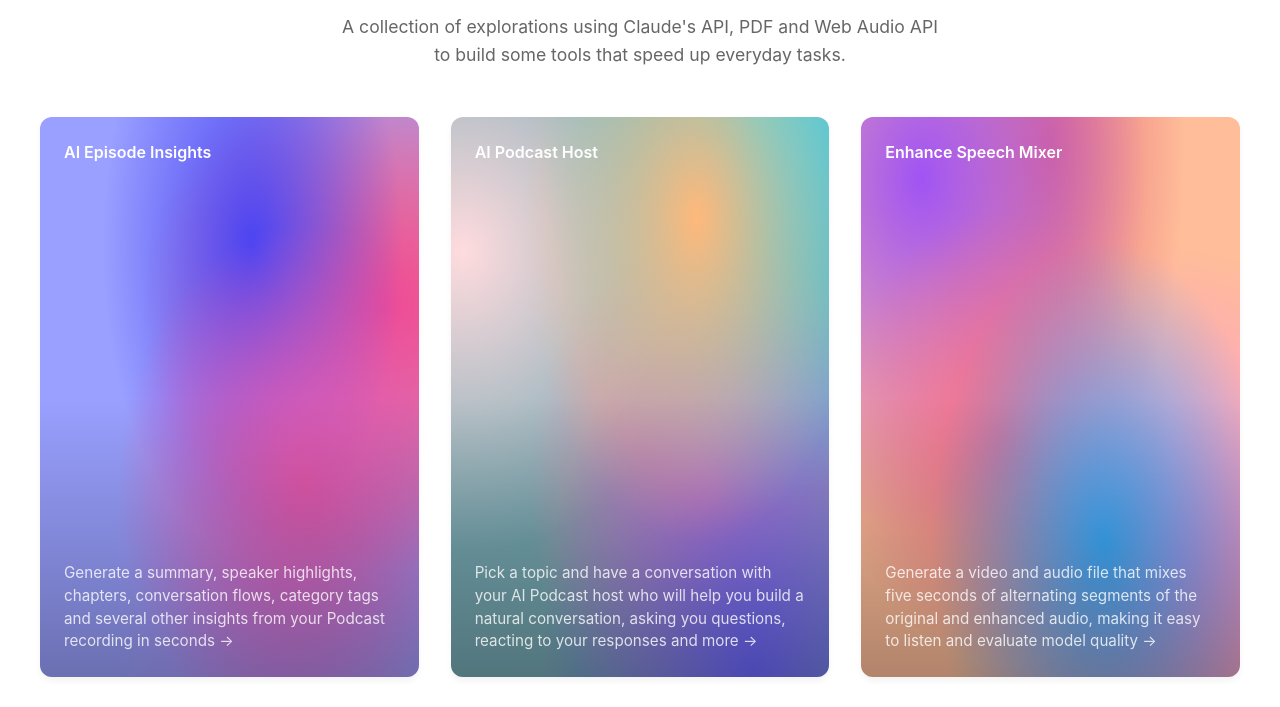
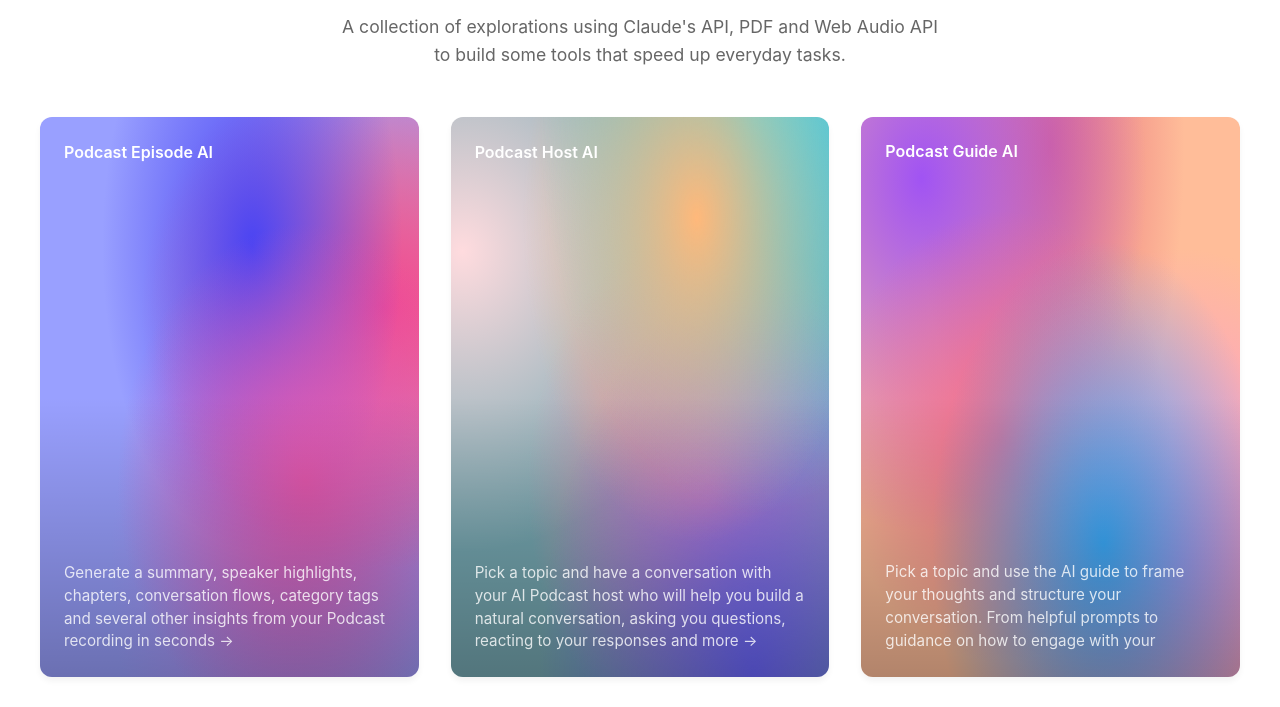
Before and after one commit to jonathanpimento/claude-experiments, a plain HTML site: page index.html in a window 1280 px wide. Shown: the part 84-791 px from the top of the page. Drawn offline with Linux system fonts and the light colour scheme.

Commit message:
New AI feature

```diff
--- a/index.html
+++ b/index.html
@@ -199,6 +199,7 @@
             background: linear-gradient(to top, rgba(0, 0, 0, 0.3), transparent);
             pointer-events: none;
         }
+
     </style>
 </head>
 
@@ -211,12 +212,16 @@
 
         <div class="grid">
             <a href="https://jonathanpimento.github.io/transcript/" class="project-card">
-                <h2 class="project-title">AI Episode Insights</h2>
+                <h2 class="project-title">Podcast Episode AI</h2>
                 <p class="project-description">Generate a summary, speaker highlights, chapters, conversation flows, category tags and several other insights from your Podcast recording in seconds →</p>
             </a>
             <a href="podcast-ai-host.html" class="project-card">
-                <h2 class="project-title">AI Podcast Host</h2>
+                <h2 class="project-title">Podcast Host AI</h2>
                 <p class="project-description">Pick a topic and have a conversation with your AI Podcast host who will help you build a natural conversation, asking you questions, reacting to your responses and more →</p>
+            </a>
+            <a href="podcast-guide-ai.html" class="project-card">
+                <h2 class="project-title">Podcast Guide AI</h2>
+                <p class="project-description">Pick a topic and use the AI guide to frame your thoughts and structure your conversation. From helpful prompts to guidance on how to engage with your audience based on the topic →</p>
             </a>
             <a href="podcast-enhance-mixer.html" class="project-card">
                 <h2 class="project-title">Enhance Speech Mixer</h2>
@@ -256,4 +261,6 @@
             </a>
         </div>
     </div>
-</body></html>
+</body>
+
+</html>
```
